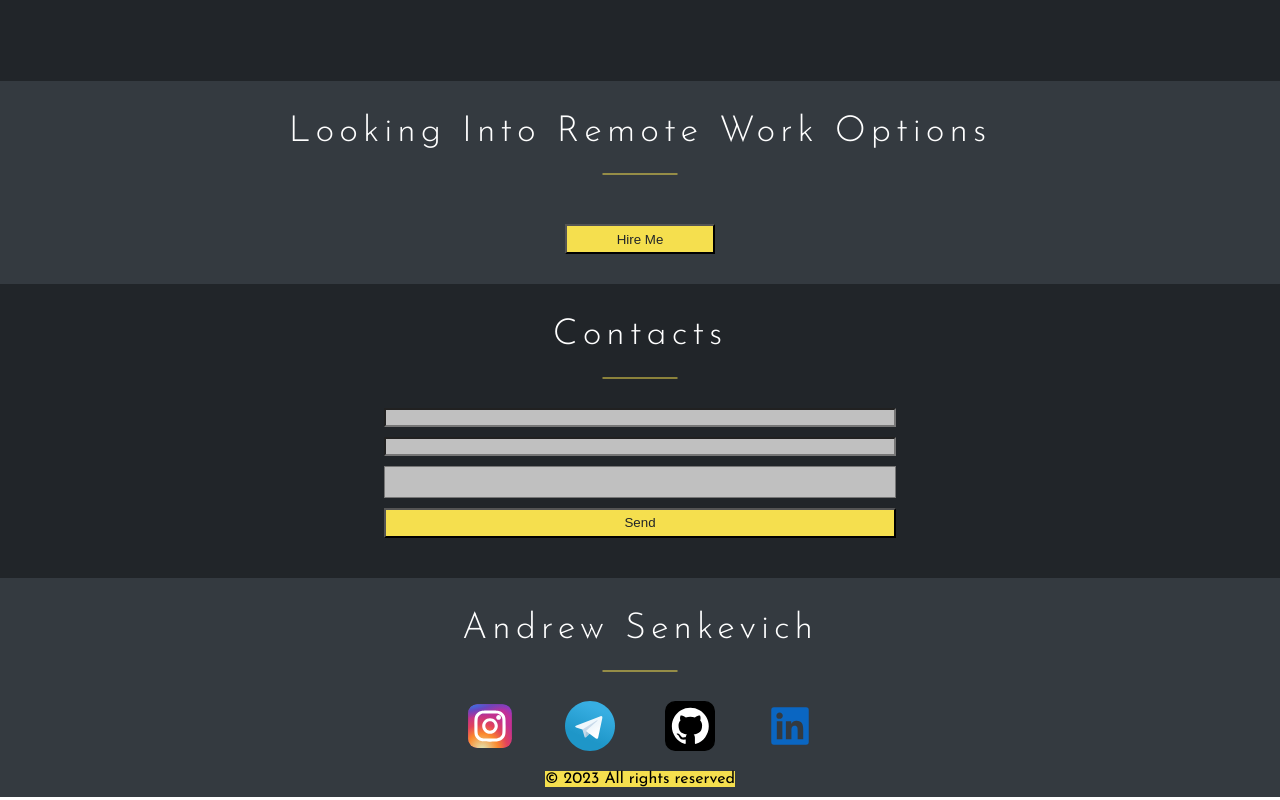
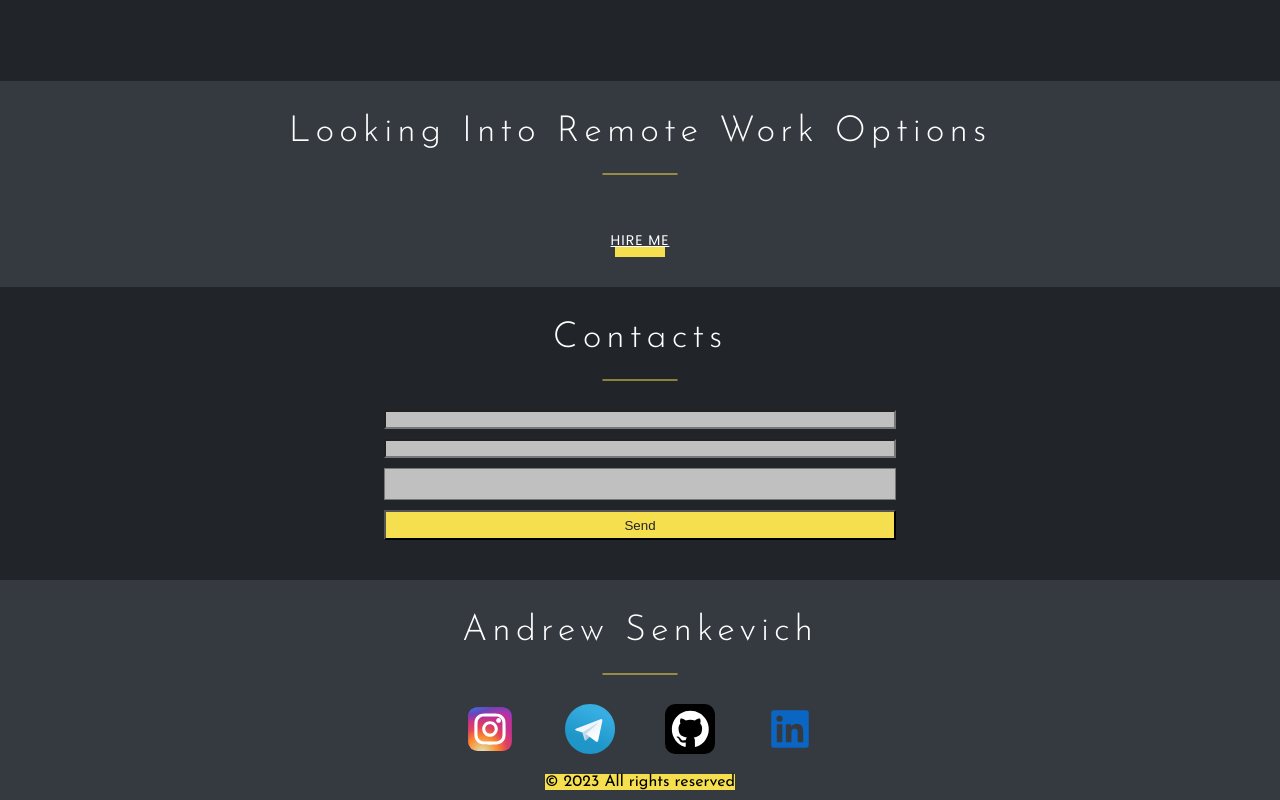
Before and after one commit to Sene4kaaa/portfolio, a React (Create React App) app: page / in a window 1280 px wide. Shown: the part 2626-3426 px from the top of the page. Built offline with nearby package versions, Linux system fonts and the light colour scheme.

Commit message:
Refactoring code Refactoring RemoteWork.tsx

```diff
--- a/src/components/Remote work/RemoteWork.tsx
+++ b/src/components/Remote work/RemoteWork.tsx
@@ -2,6 +2,7 @@ import React from 'react';
 import s from './RemoteWork.module.scss'
 import styleContainer from '../../common/styles/Container.module.scss'
 import {Title} from "../../common/components/title/Title";
+import {Button} from "../../common/components/button/Button";
 
 
 
@@ -11,7 +12,7 @@ export const RemoteWork = () => {
             <div className={`${styleContainer.container} ${s.remoteWorkContainer} `}>
                 <Title title={'Looking into remote work options'}/>
                 <div className={s.button}>
-                    <button>Hire Me</button>
+                   <Button text={'Hire Me'}/>
                 </div>
             </div>
         </div>
```
